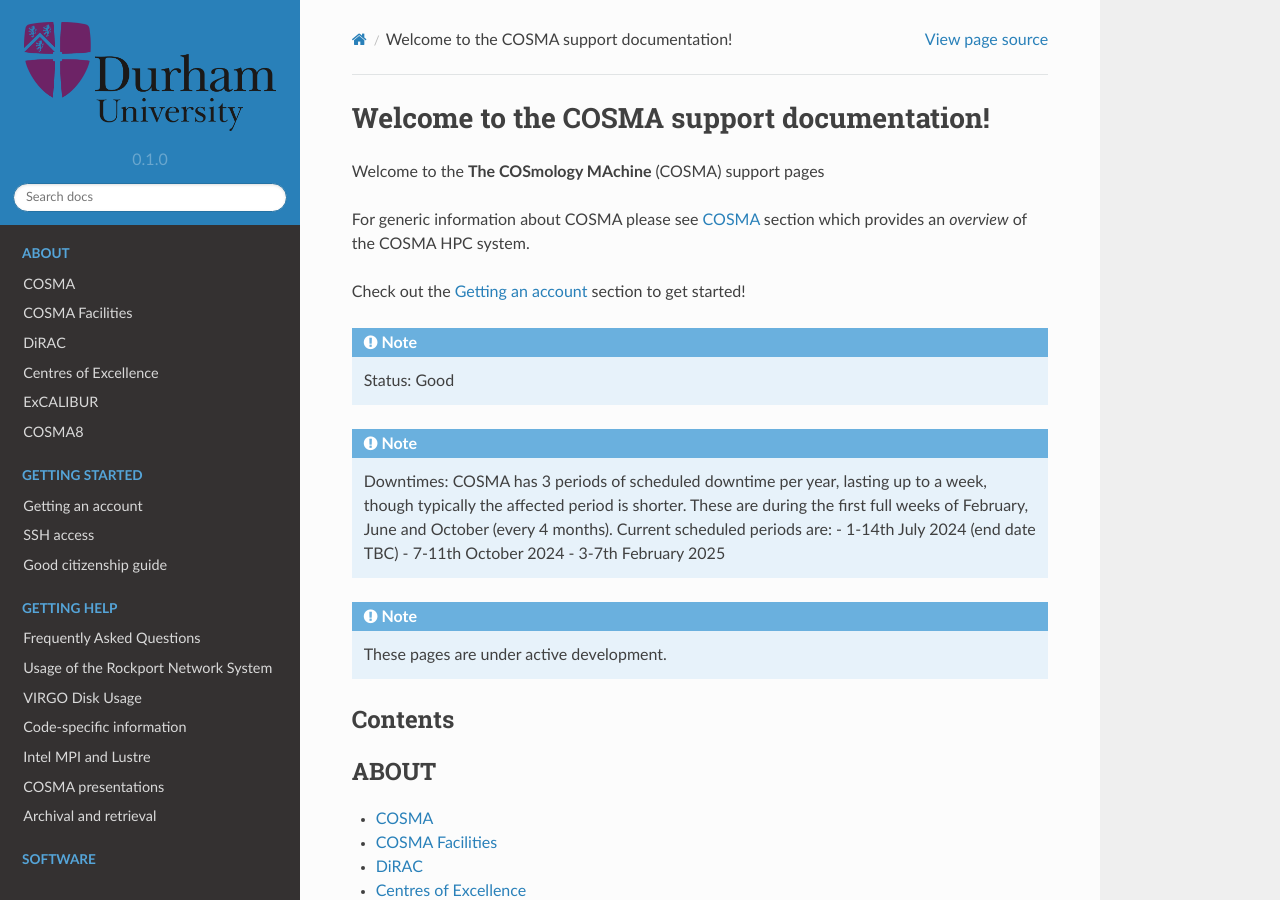
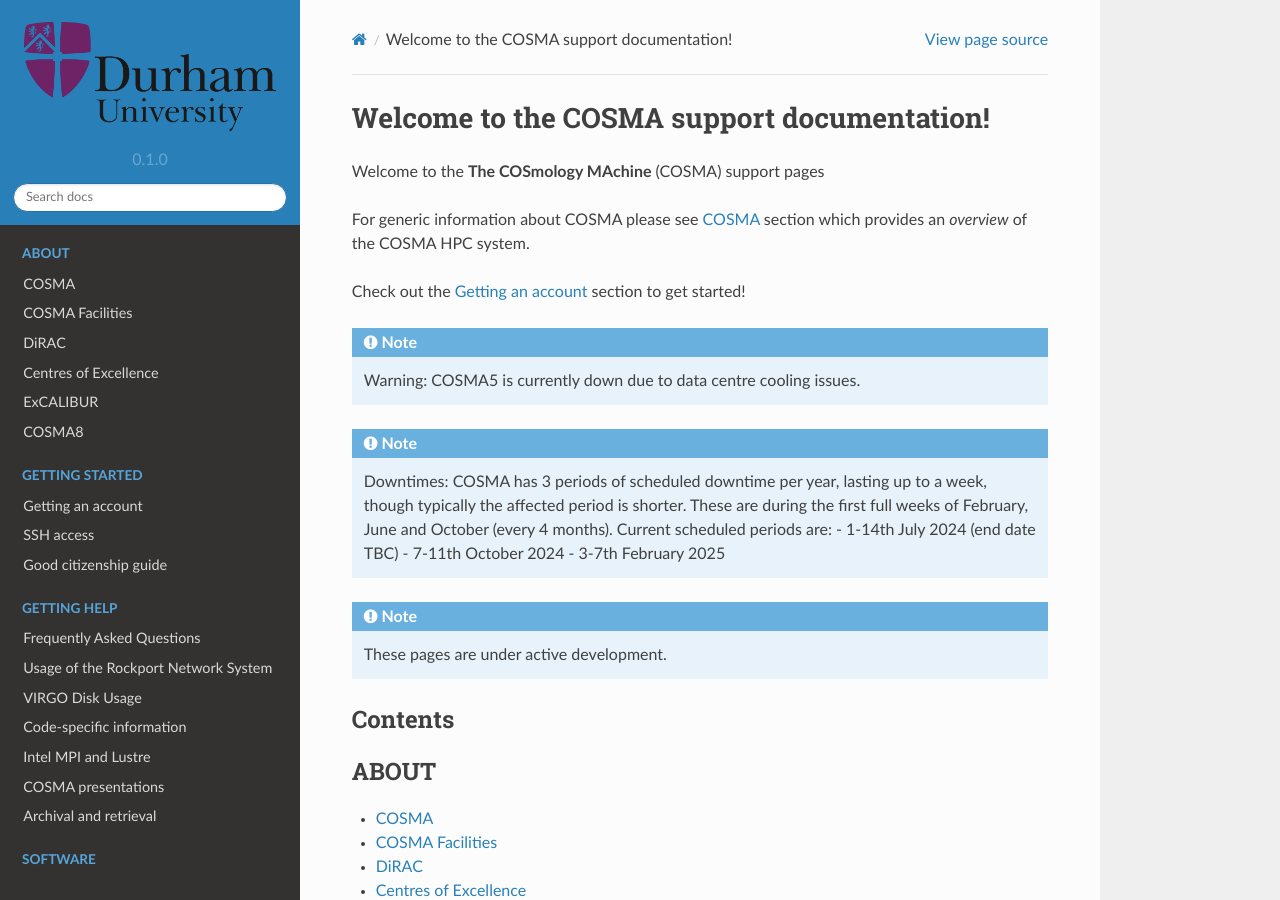
Before and after one commit to agb32/cosmadoc, a Sphinx documentation site: the page built from docs/source/index.rst, in a window 1280 px wide and 900 px high. Built offline with Sphinx 7.4.7 and the Read the Docs theme 2.0.0, drawn with Linux system fonts in a browser that asks for light colours.

Commit message:
status-updated

```diff
--- a/docs/source/index.rst
+++ b/docs/source/index.rst
@@ -10,7 +10,7 @@
 
 .. note::
 
-   Status: Good
+   Warning: COSMA5 is currently down due to data centre cooling issues.
 
 .. note::
 
```
